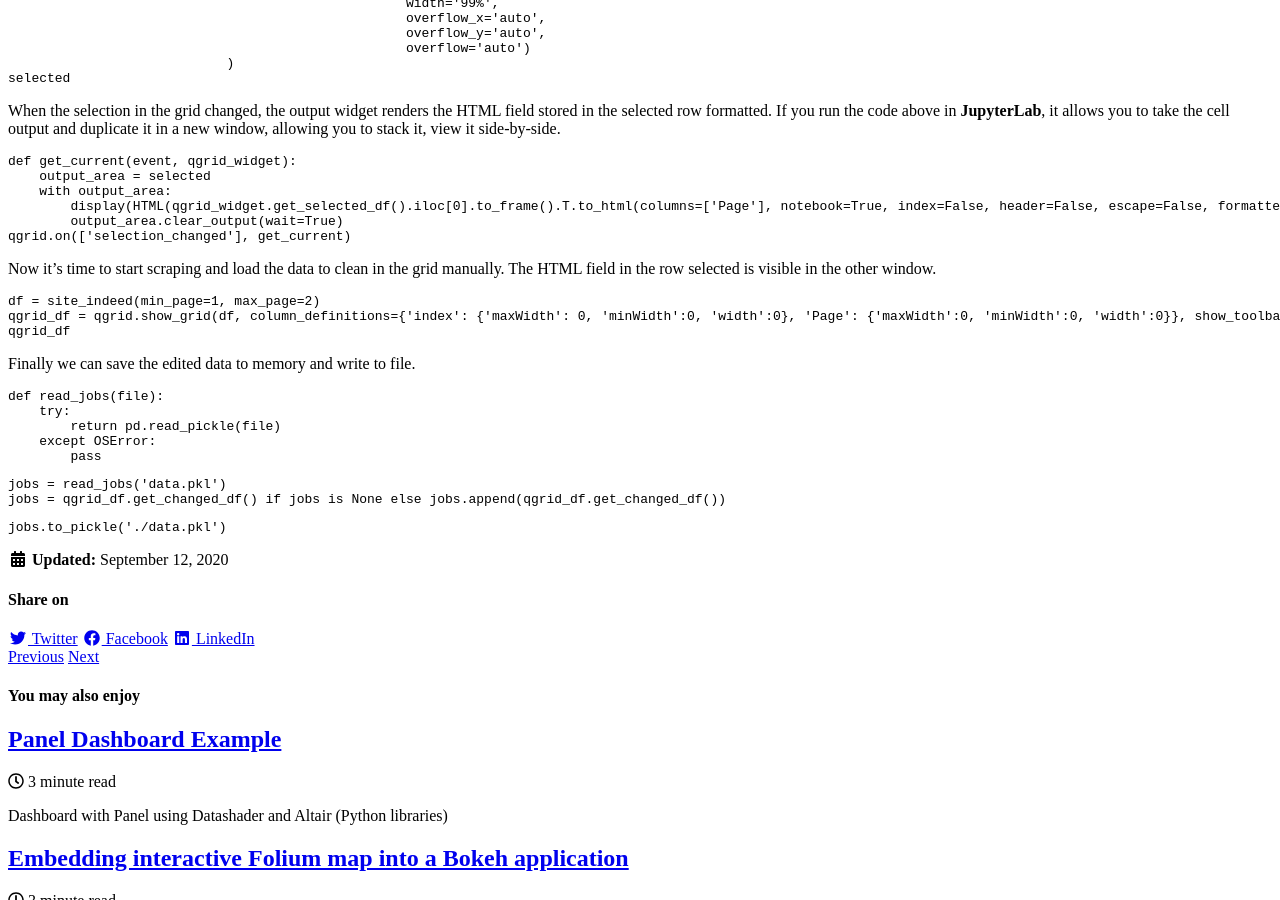
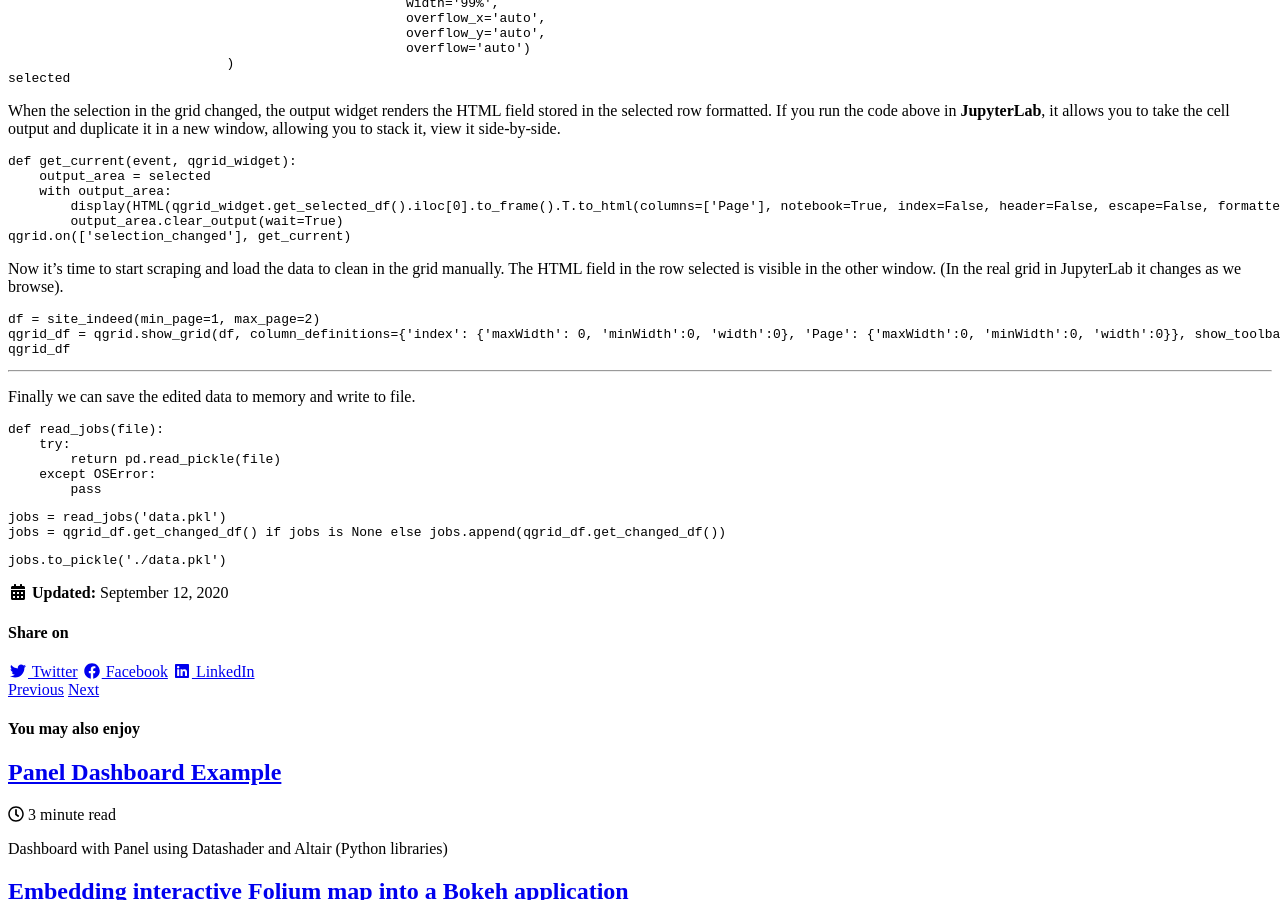
Before and after one commit to dg-data/tidbits, a Jekyll site: the page built from _posts/2019-04-17-example-post.md, in a window 1280 px wide and 900 px high, scrolled down 1292 px. Built offline with Jekyll 4.4.1, drawn with Linux system fonts in a browser that asks for light colours; cached includes are drawn as plain includes; nearby versions of some CDN libraries; a script that is not in the unit is left out; comment, search, counter and statistics services are not loaded.

Commit message:
Update 2019-04-17-example-post.md

````diff
--- a/_posts/2019-04-17-example-post.md
+++ b/_posts/2019-04-17-example-post.md
@@ -93,7 +93,7 @@ def get_current(event, qgrid_widget):
 qgrid.on(['selection_changed'], get_current)
 ```
  Now it's time to start scraping and load the data to clean in the grid manually.
- The HTML field in the row selected is visible in the other window.
+ The HTML field in the row selected is visible in the other window. (In the real grid in JupyterLab it changes as we browse).
 ```python
 df = site_indeed(min_page=1, max_page=2)
 qgrid_df = qgrid.show_grid(df, column_definitions={'index': {'maxWidth': 0, 'minWidth':0, 'width':0}, 'Page': {'maxWidth':0, 'minWidth':0, 'width':0}}, show_toolbar=True)
@@ -109,6 +109,7 @@ qgrid_df
 </div>
 </div>
 
+***
 Finally we can save the edited data to memory and write to file.
 
 ```python
````
